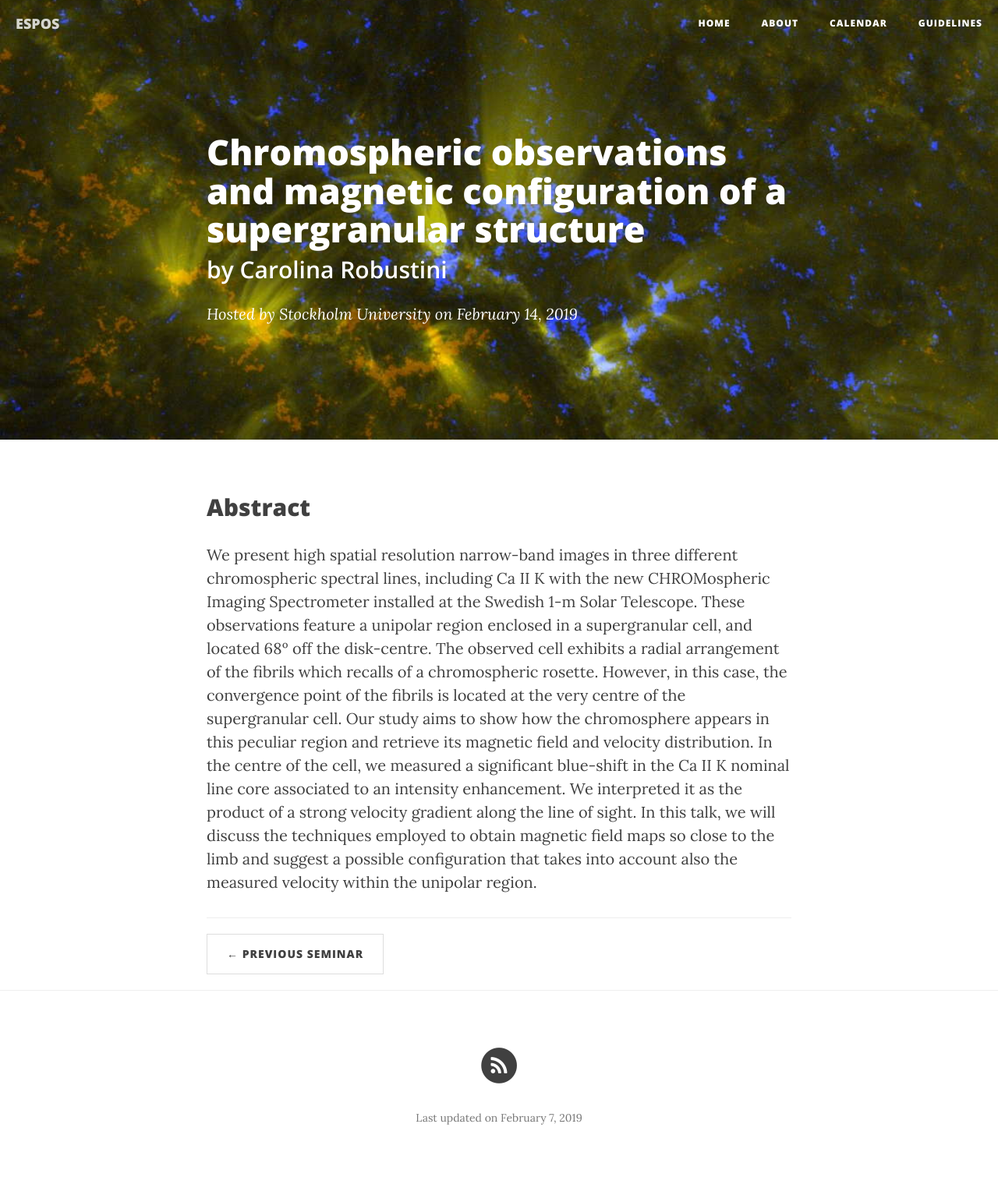
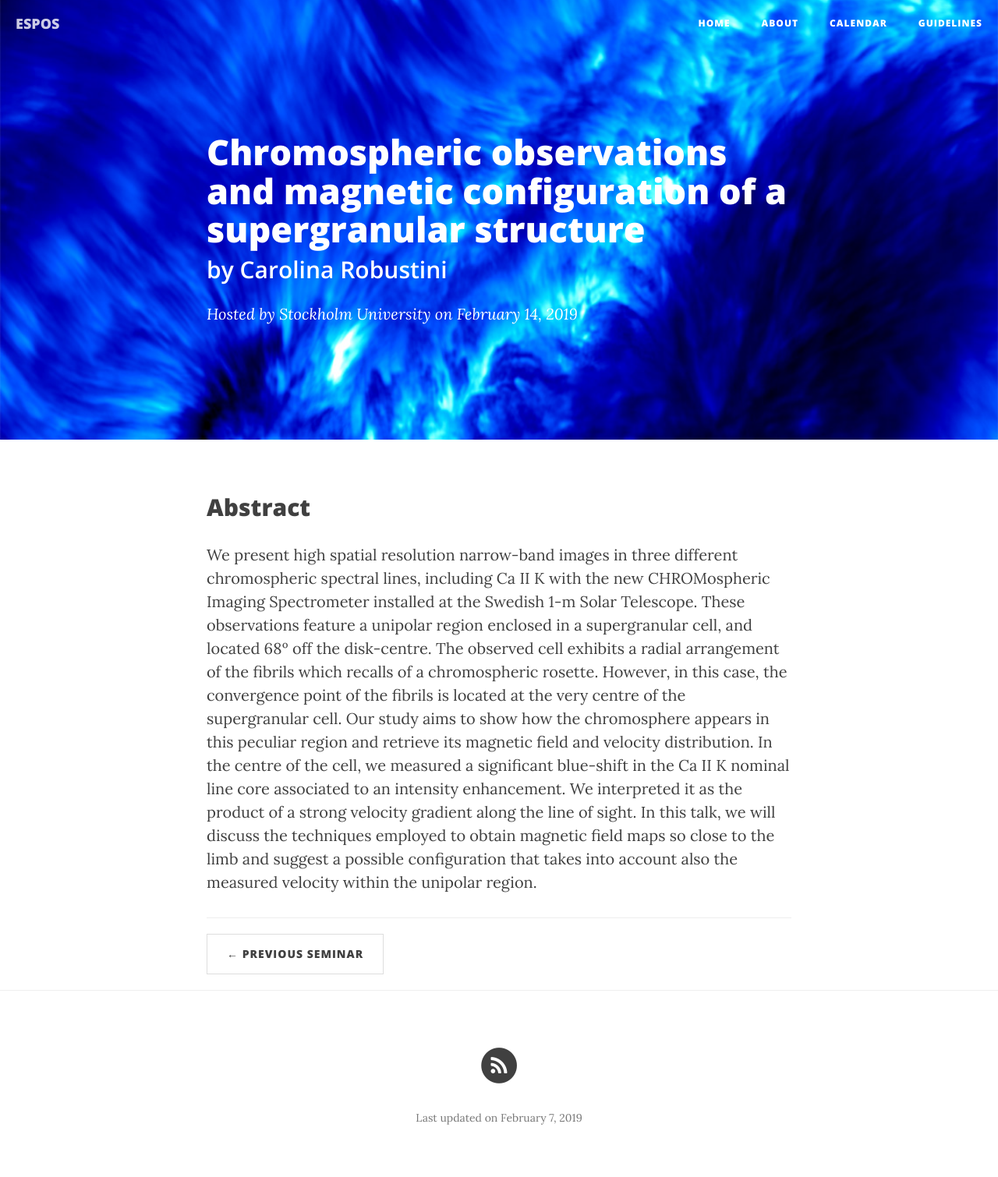
Before and after one commit to ITA-Solar/espos, a Jekyll site: the page built from _posts/2019-02-14-Robustini.md, in a window 1280 px wide. Shown: the whole page at 78% size. Built offline with Jekyll 4.4.1, drawn with Linux system fonts in a browser that asks for light colours; nearby versions of some CDN libraries.

Commit message:
Update 2019-02-14-Robustini.md

```diff
--- a/_posts/2019-02-14-Robustini.md
+++ b/_posts/2019-02-14-Robustini.md
@@ -4,7 +4,7 @@ title:      "Chromospheric observations and magnetic configuration of a supergra
 subtitle:   "by Carolina Robustini"
 date:       2019-02-14 11:00:00
 author:     "Stockholm University"
-#header-img: "img/img_2017-10-26.jpg"
+header-img: "img/img_2019-02-14.jpg"
 published:  true
 ---
 
```
